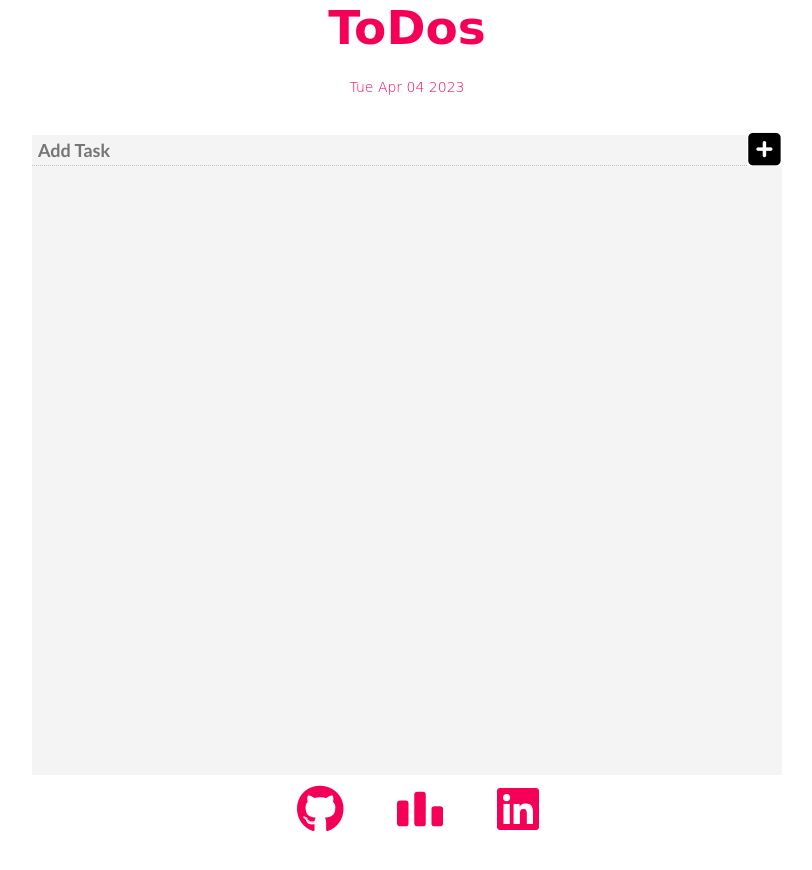
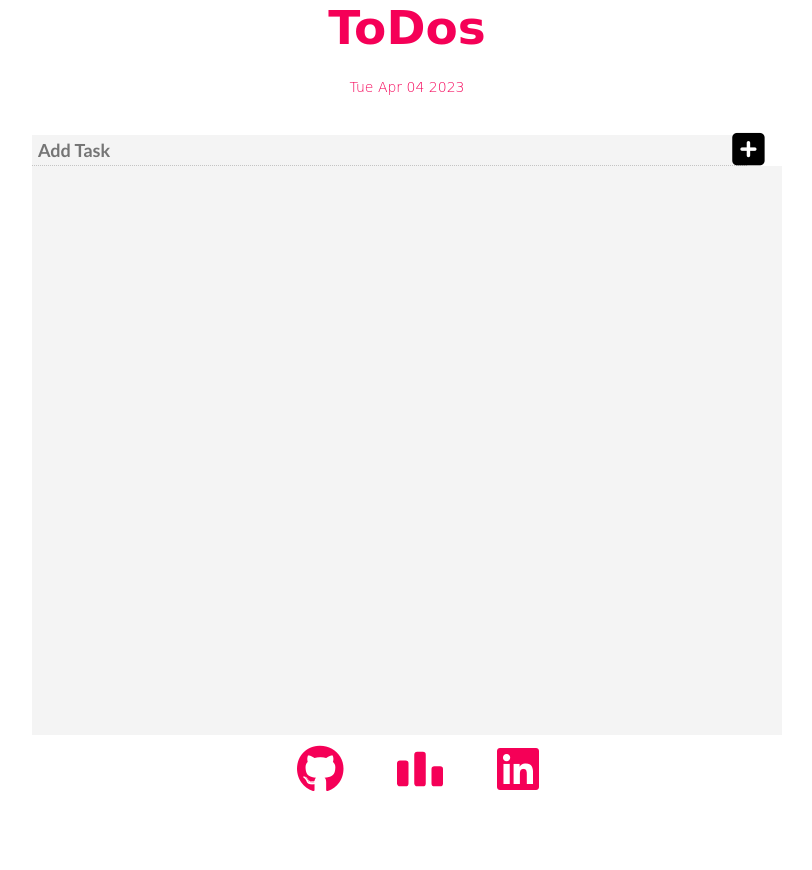
Before and after one commit to AkashPaloju/ToDos, a plain HTML site: page index.html in a window 1280 px wide. Shown: the whole page, without its empty margins (233-1045 px from the left). Drawn offline with Linux system fonts and the light colour scheme; a web font is replaced by a local one.

Commit message:
Update styles.css

```diff
--- a/styles.css
+++ b/styles.css
@@ -31,7 +31,7 @@ h1:hover{
     font-weight: lighter;
 }
 .main{
-    height: 80vh;
+    height: 75vh;
     width: 97vw;
     max-width: 750px;
     margin-top: 55px;
@@ -54,6 +54,7 @@ h1:hover{
     font-weight: bold;
     font-family: 'Gill Sans', 'Gill Sans MT', Calibri, 'Trebuchet MS', sans-serif;
     background-color: rgba(211, 211, 211, 0.253);
+    outline: none;
     border:0;
     border-bottom: 1px dotted rgb(196, 196, 196);
     padding: 0 6px;
@@ -70,6 +71,7 @@ h1:hover{
     font-size: 37px;
     position:relative;
     top: 7.3px;
+    right: 16px;
     transition: transform 0.3s;
 }
 .addbtn :hover {
@@ -110,7 +112,7 @@ h1:hover{
     margin-top: 6px;
 }
 footer{
-    height:10vh;
+    height:15vh;
     display: flex;
     justify-content: center;
     margin:10px 0vw 0px 0vw;
```
